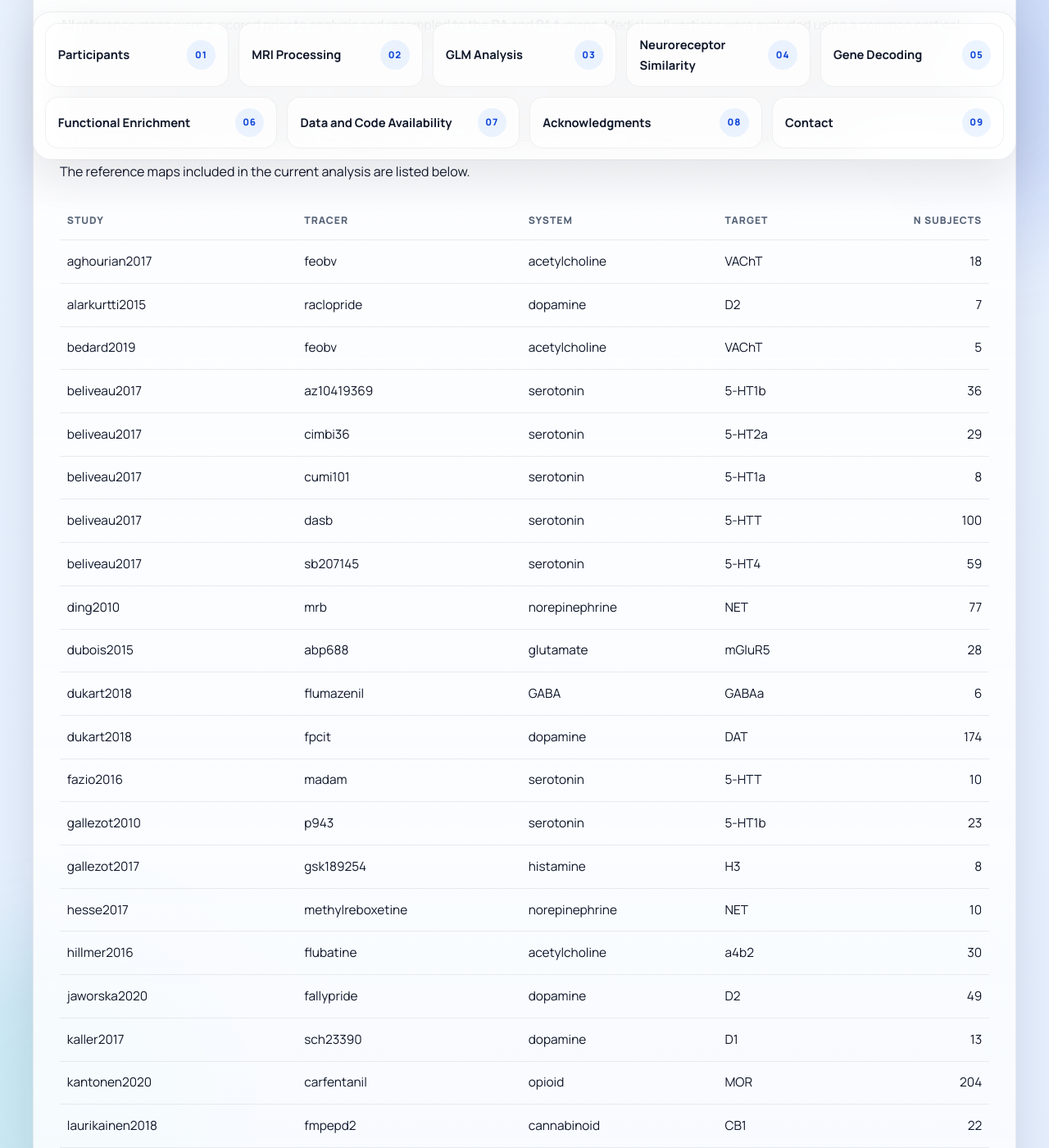
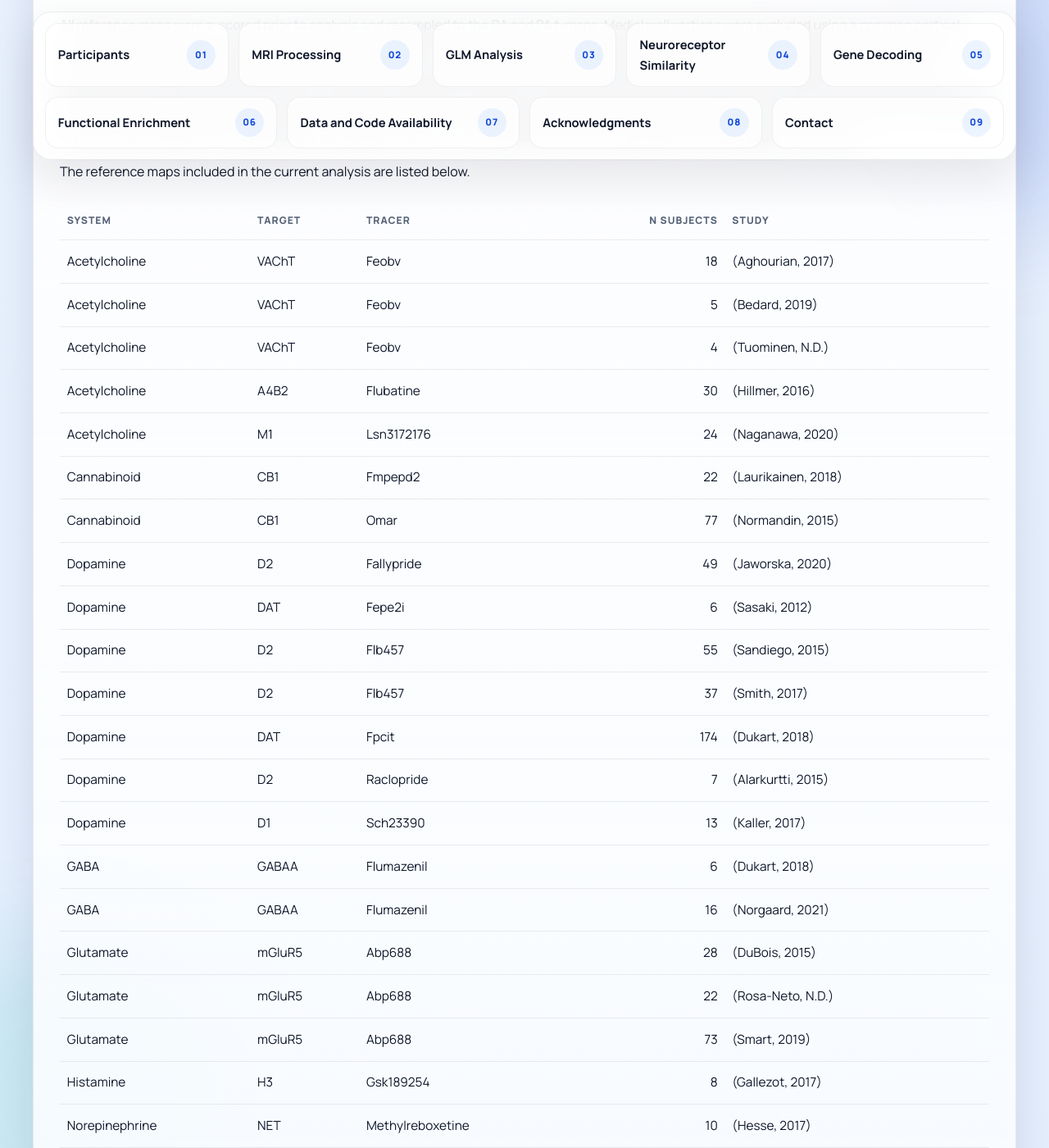
Before and after one commit to alegiac95/Aggression_ohbm26_supplementary, a Jekyll site: the page built from index.md, in a window 1280 px wide and 1400 px high, scrolled down 5887 px. Shown: the whole window at 82% size. Built offline with Jekyll 4.4.1, drawn with Linux system fonts in a browser that asks for light colours; some of the changed text lies outside the part shown.

Commit message:
Reorder receptor map table

```diff
--- a/index.md
+++ b/index.md
@@ -177,45 +177,45 @@ All reference maps were z-scored prior to analysis and resampled to the RA and P
 
 The reference maps included in the current analysis are listed below.
 
-| Study | Tracer | System | Target | n subjects |
-| --- | --- | --- | --- | ---: |
-| aghourian2017 | feobv | acetylcholine | VAChT | 18 |
-| alarkurtti2015 | raclopride | dopamine | D2 | 7 |
-| bedard2019 | feobv | acetylcholine | VAChT | 5 |
-| beliveau2017 | az10419369 | serotonin | 5-HT1b | 36 |
-| beliveau2017 | cimbi36 | serotonin | 5-HT2a | 29 |
-| beliveau2017 | cumi101 | serotonin | 5-HT1a | 8 |
-| beliveau2017 | dasb | serotonin | 5-HTT | 100 |
-| beliveau2017 | sb207145 | serotonin | 5-HT4 | 59 |
-| ding2010 | mrb | norepinephrine | NET | 77 |
-| dubois2015 | abp688 | glutamate | mGluR5 | 28 |
-| dukart2018 | flumazenil | GABA | GABAa | 6 |
-| dukart2018 | fpcit | dopamine | DAT | 174 |
-| fazio2016 | madam | serotonin | 5-HTT | 10 |
-| gallezot2010 | p943 | serotonin | 5-HT1b | 23 |
-| gallezot2017 | gsk189254 | histamine | H3 | 8 |
-| hesse2017 | methylreboxetine | norepinephrine | NET | 10 |
-| hillmer2016 | flubatine | acetylcholine | a4b2 | 30 |
-| jaworska2020 | fallypride | dopamine | D2 | 49 |
-| kaller2017 | sch23390 | dopamine | D1 | 13 |
-| kantonen2020 | carfentanil | opioid | MOR | 204 |
-| laurikainen2018 | fmpepd2 | cannabinoid | CB1 | 22 |
-| naganawa2020 | lsn3172176 | acetylcholine | M1 | 24 |
-| norgaard2021 | flumazenil | GABA | GABAa | 16 |
-| normandin2015 | omar | cannabinoid | CB1 | 77 |
-| radnakrishnan2018 | gsk215083 | serotonin | 5-HT6 | 30 |
-| rosaneto | abp688 | glutamate | mGluR5 | 22 |
-| sandiego2015 | flb457 | dopamine | D2 | 55 |
-| sasaki2012 | fepe2i | dopamine | DAT | 6 |
-| savli2012 | altanserin | serotonin | 5-HT2a | 19 |
-| savli2012 | dasb | serotonin | 5-HTT | 18 |
-| savli2012 | p943 | serotonin | 5-HT1b | 23 |
-| savli2012 | way100635 | serotonin | 5-HT1a | 35 |
-| smart2019 | abp688 | glutamate | mGluR5 | 73 |
-| smith2017 | flb457 | dopamine | D2 | 37 |
-| tuominen | feobv | acetylcholine | VAChT | 4 |
-| turtonen2020 | carfentanil | opioid | MOR | 39 |
-| vijay2018 | ly2795050 | opioid | KOR | 28 |
+| System | Target | Tracer | N Subjects | Study |
+| --- | --- | --- | ---: | --- |
+| Acetylcholine | VAChT | Feobv | 18 | (Aghourian, 2017) |
+| Acetylcholine | VAChT | Feobv | 5 | (Bedard, 2019) |
+| Acetylcholine | VAChT | Feobv | 4 | (Tuominen, N.D.) |
+| Acetylcholine | A4B2 | Flubatine | 30 | (Hillmer, 2016) |
+| Acetylcholine | M1 | Lsn3172176 | 24 | (Naganawa, 2020) |
+| Cannabinoid | CB1 | Fmpepd2 | 22 | (Laurikainen, 2018) |
+| Cannabinoid | CB1 | Omar | 77 | (Normandin, 2015) |
+| Dopamine | D2 | Fallypride | 49 | (Jaworska, 2020) |
+| Dopamine | DAT | Fepe2i | 6 | (Sasaki, 2012) |
+| Dopamine | D2 | Flb457 | 55 | (Sandiego, 2015) |
+| Dopamine | D2 | Flb457 | 37 | (Smith, 2017) |
+| Dopamine | DAT | Fpcit | 174 | (Dukart, 2018) |
+| Dopamine | D2 | Raclopride | 7 | (Alarkurtti, 2015) |
+| Dopamine | D1 | Sch23390 | 13 | (Kaller, 2017) |
+| GABA | GABAA | Flumazenil | 6 | (Dukart, 2018) |
+| GABA | GABAA | Flumazenil | 16 | (Norgaard, 2021) |
+| Glutamate | mGluR5 | Abp688 | 28 | (DuBois, 2015) |
+| Glutamate | mGluR5 | Abp688 | 22 | (Rosa-Neto, N.D.) |
+| Glutamate | mGluR5 | Abp688 | 73 | (Smart, 2019) |
+| Histamine | H3 | Gsk189254 | 8 | (Gallezot, 2017) |
+| Norepinephrine | NET | Methylreboxetine | 10 | (Hesse, 2017) |
+| Norepinephrine | NET | Mrb | 77 | (Ding, 2010) |
+| Opioid | MOR | Carfentanil | 204 | (Kantonen, 2020) |
+| Opioid | MOR | Carfentanil | 39 | (Turtonen, 2020) |
+| Opioid | KOR | Ly2795050 | 28 | (Vijay, 2018) |
+| Serotonin | 5-HT2a | Altanserin | 19 | (Savli, 2012) |
+| Serotonin | 5-HT1b | Az10419369 | 36 | (Beliveau, 2017) |
+| Serotonin | 5-HT2a | Cimbi36 | 29 | (Beliveau, 2017) |
+| Serotonin | 5-HT1a | Cumi101 | 8 | (Beliveau, 2017) |
+| Serotonin | 5-HTT | Dasb | 100 | (Beliveau, 2017) |
+| Serotonin | 5-HTT | Dasb | 18 | (Savli, 2012) |
+| Serotonin | 5-HT6 | Gsk215083 | 30 | (Radhakrishnan, 2018) |
+| Serotonin | 5-HTT | Madam | 10 | (Fazio, 2016) |
+| Serotonin | 5-HT1b | P943 | 23 | (Gallezot, 2010) |
+| Serotonin | 5-HT1b | P943 | 23 | (Savli, 2012) |
+| Serotonin | 5-HT4 | Sb207145 | 59 | (Beliveau, 2017) |
+| Serotonin | 5-HT1a | Way100635 | 35 | (Savli, 2012) |
 
 ### Results
 
```
